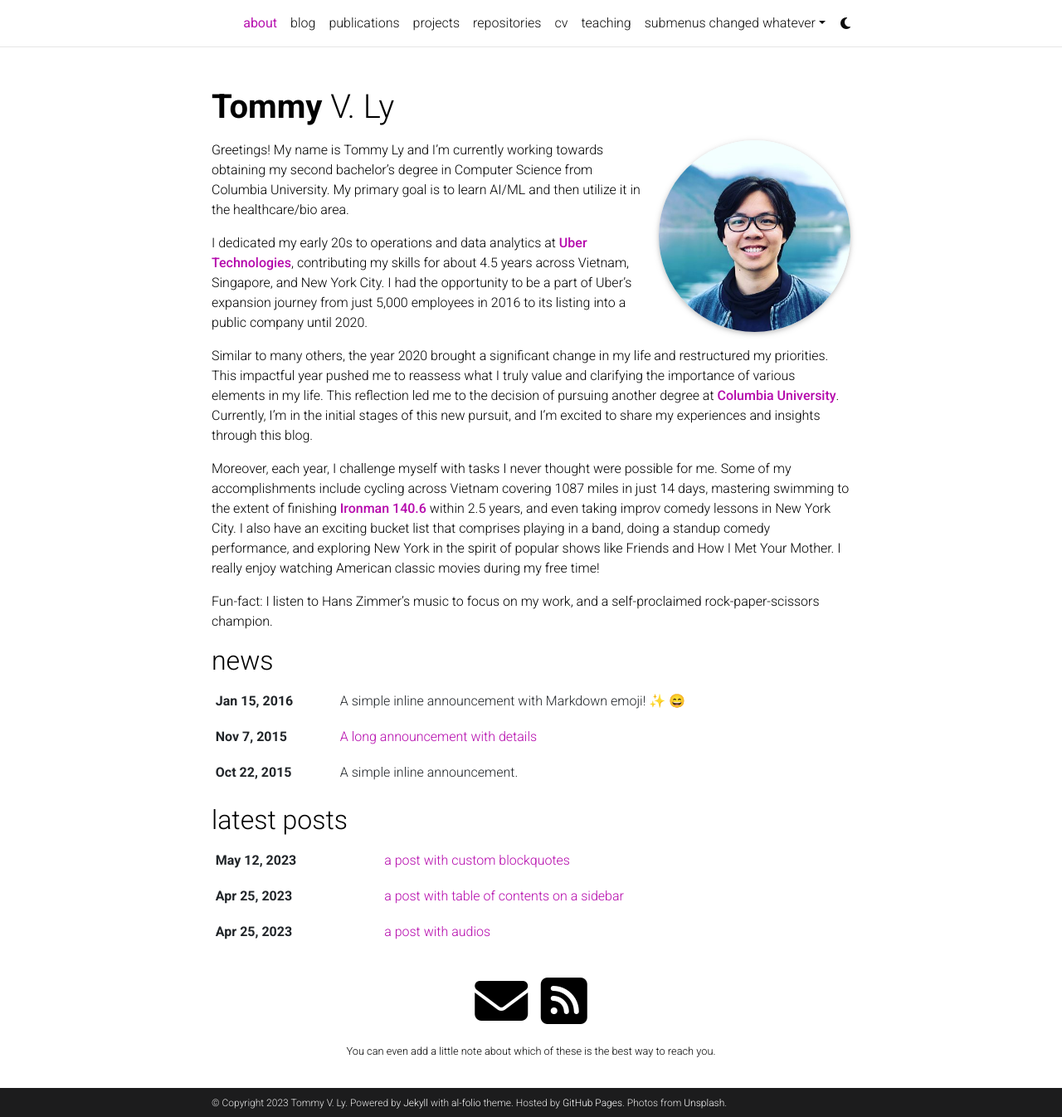
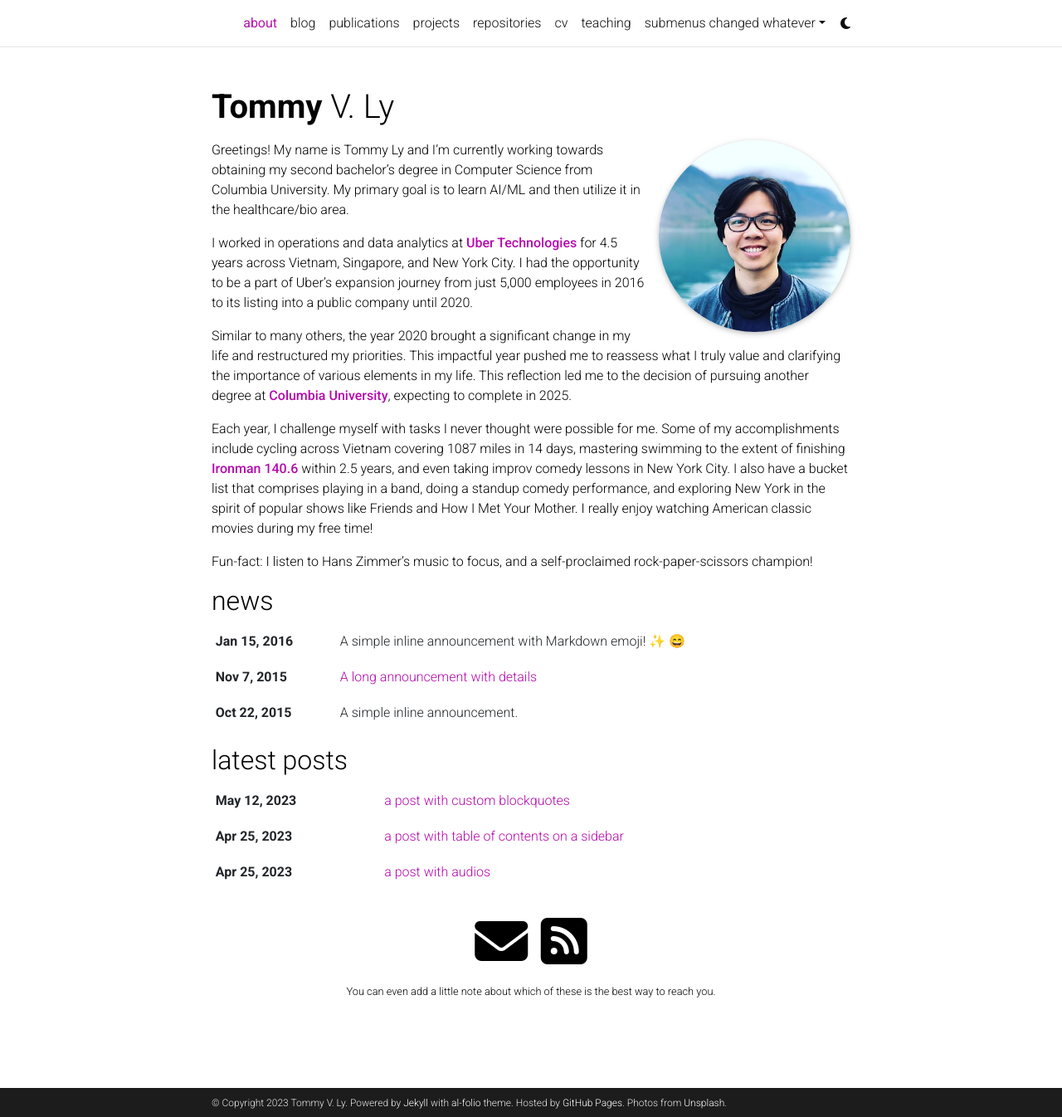
Before and after one commit to tommyly201/tommyly201.github.io, a Jekyll site: the page built from _pages/about.md, in a window 1280 px wide and 1346 px high. Shown: the whole window at 83% size. Built offline with Jekyll 4.4.1, drawn with Linux system fonts in a browser that asks for light colours; full-size pictures stand in for the smaller copies a plugin makes; emoji names are drawn with the system emoji font; comment, search, counter and statistics services are not loaded; a style sheet for code colours, icons or effects is not loaded.

Commit message:
finishing up

```diff
--- a/_pages/about.md
+++ b/_pages/about.md
@@ -21,13 +21,13 @@ social: true  # includes social icons at the bottom of the page
 
 Greetings! My name is Tommy Ly and I'm currently working towards obtaining my second bachelor's degree in Computer Science from Columbia University. My primary goal is to learn AI/ML and then utilize it in the healthcare/bio area.
 
-I dedicated my early 20s to operations and data analytics at **[Uber Technologies](https://www.uber.com/us/en/about/)**, contributing my skills for about 4.5 years across Vietnam, Singapore, and New York City. I had the opportunity to be a part of Uber's expansion journey from just 5,000 employees in 2016 to its listing into a public company until 2020.
+I worked in operations and data analytics at **[Uber Technologies](https://www.uber.com/us/en/about/)** for 4.5 years across Vietnam, Singapore, and New York City. I had the opportunity to be a part of Uber's expansion journey from just 5,000 employees in 2016 to its listing into a public company until 2020.
 
-Similar to many others, the year 2020 brought a significant change in my life and restructured my priorities. This impactful year pushed me to reassess what I truly value and clarifying the importance of various elements in my life. This reflection led me to the decision of pursuing another degree at **[Columbia University](https://www.columbia.edu/)**. Currently, I'm in the initial stages of this new pursuit, and I'm excited to share my experiences and insights through this blog.
+Similar to many others, the year 2020 brought a significant change in my life and restructured my priorities. This impactful year pushed me to reassess what I truly value and clarifying the importance of various elements in my life. This reflection led me to the decision of pursuing another degree at **[Columbia University](https://www.columbia.edu/)**, expecting to complete in 2025.
 
-Moreover, each year, I challenge myself with tasks I never thought were possible for me. Some of my accomplishments include cycling across Vietnam covering 1087 miles in just 14 days, mastering swimming to the extent of finishing **[Ironman 140.6](https://bettertriathlete.com/triathlon-distances/ironman/)** within 2.5 years, and even taking improv comedy lessons in New York City. I also have an exciting bucket list that comprises playing in a band, doing a standup comedy performance, and exploring New York in the spirit of popular shows like Friends and How I Met Your Mother. I really enjoy watching American classic movies during my free time!
+Each year, I challenge myself with tasks I never thought were possible for me. Some of my accomplishments include cycling across Vietnam covering 1087 miles in 14 days, mastering swimming to the extent of finishing **[Ironman 140.6](https://bettertriathlete.com/triathlon-distances/ironman/)** within 2.5 years, and even taking improv comedy lessons in New York City. I also have a bucket list that comprises playing in a band, doing a standup comedy performance, and exploring New York in the spirit of popular shows like Friends and How I Met Your Mother. I really enjoy watching American classic movies during my free time!
 
-Fun-fact: I listen to Hans Zimmer's music to focus on my work, and a self-proclaimed rock-paper-scissors champion.
+Fun-fact: I listen to Hans Zimmer's music to focus, and a self-proclaimed rock-paper-scissors champion!
 
 <!-- Write your biography here. Tell the world about yourself. Link to your favorite [subreddit](http://reddit.com). You can put a picture in, too. The code is already in, just name your picture `prof_pic.jpg` and put it in the `img/` folder.
 
```
